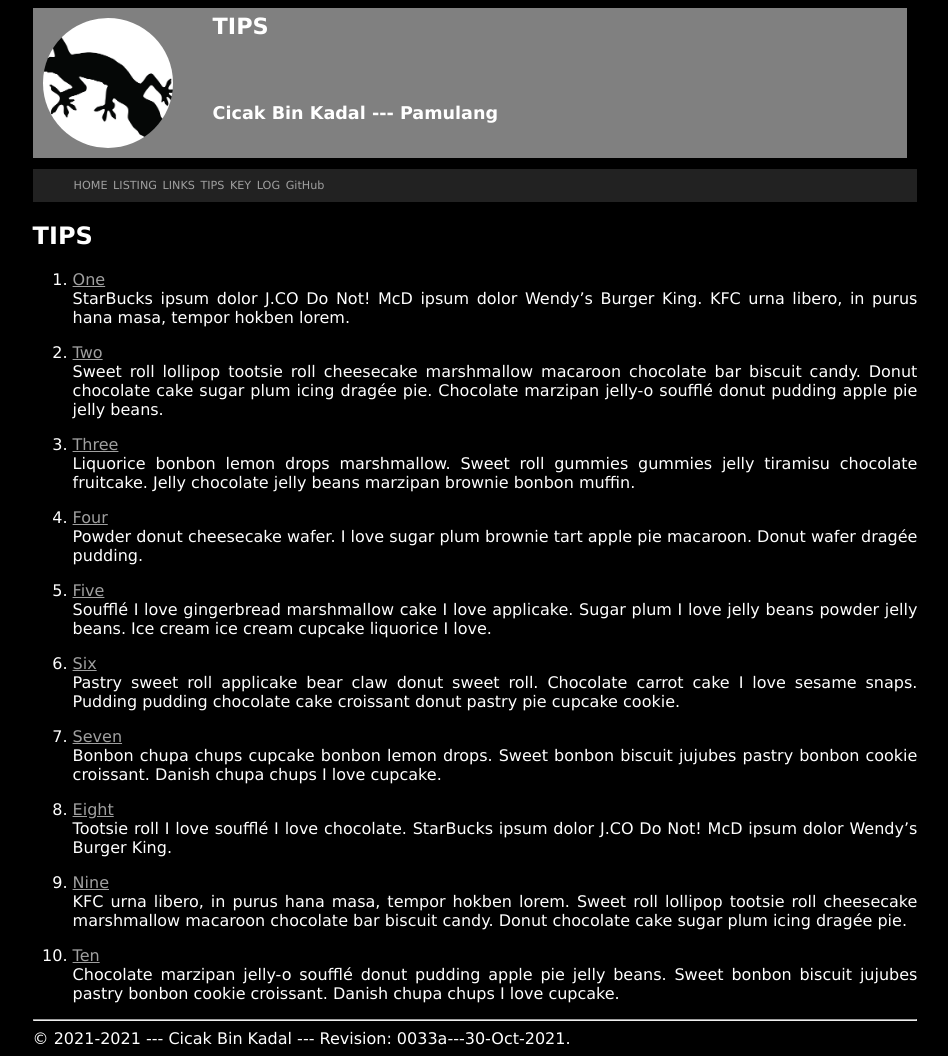
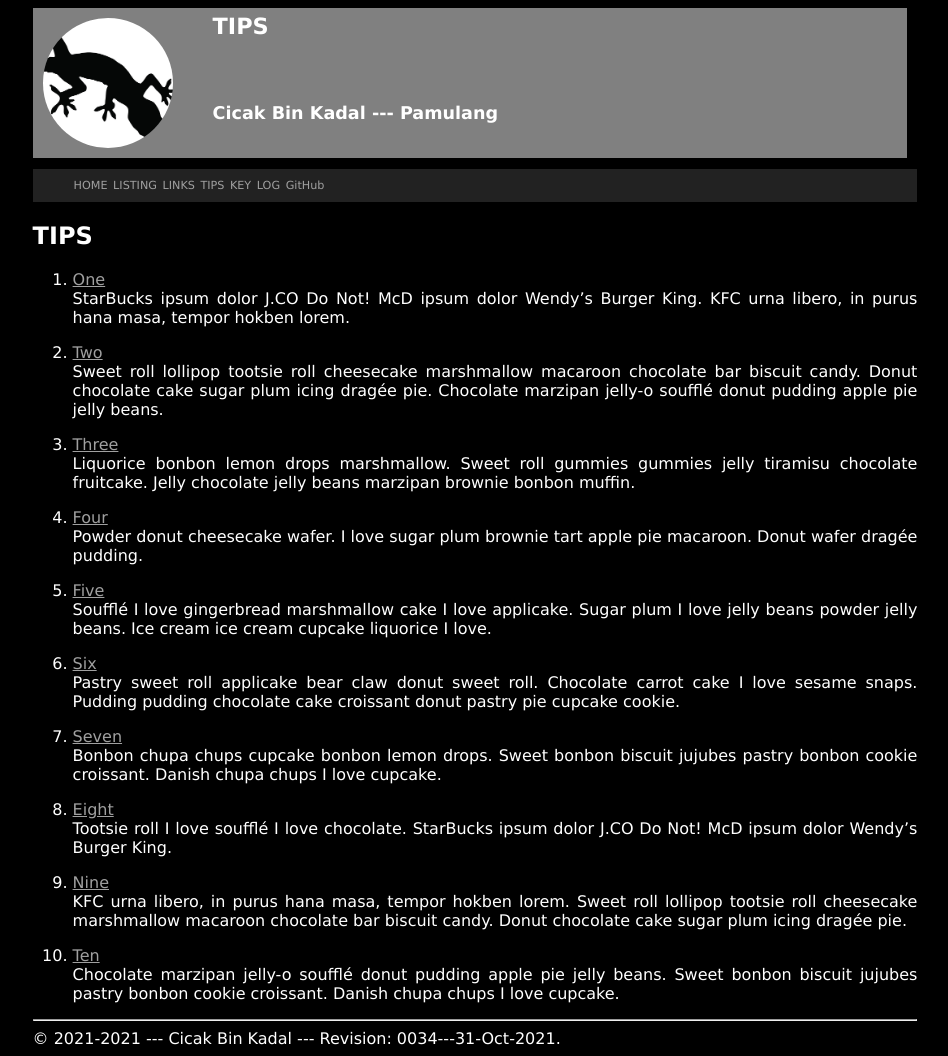
Before and after one commit to dnswd/os212, a Jekyll site: the page built from tips.md, in a window 1280 px wide. Shown: the whole page, without its empty margins (165-1113 px from the left). Built offline with Jekyll 4.4.1, drawn with Linux system fonts in a browser that asks for light colours; our own code applies the rules of GitHub Pages for plain Markdown files.

Commit message:
modified:   TXT/

```diff
--- a/_config.yml
+++ b/_config.yml
@@ -1,5 +1,5 @@
 title:       "Operating Systems 2021-2 (OS212)"
-version:     "0033a---30-Oct-2021"
+version:     "0034---31-Oct-2021"
 copyright:   "2021-2021"
 description: >-
   This Is How Me Do It!
```
Also changed, not shown: 000.md (+1 -1 lines), 7 other files.
